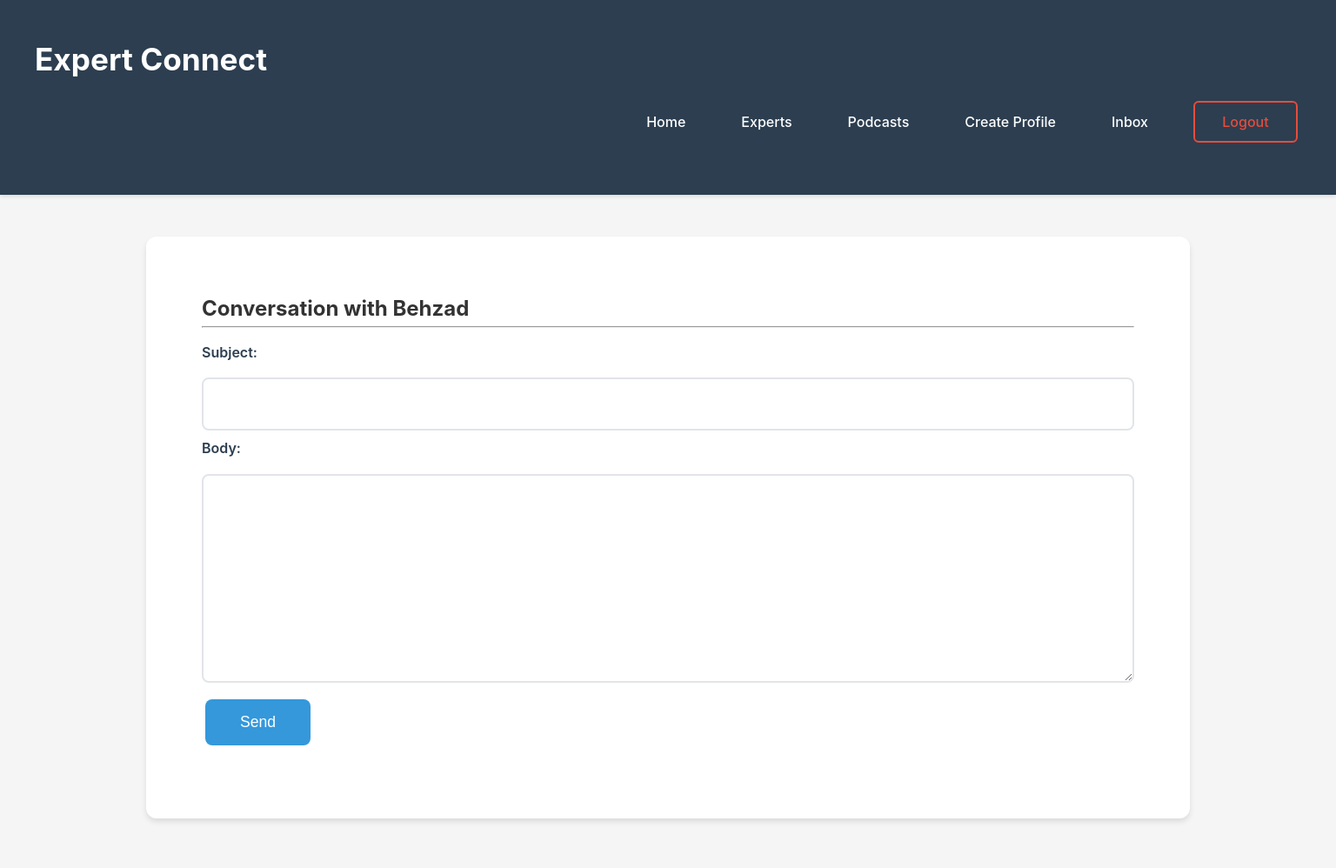
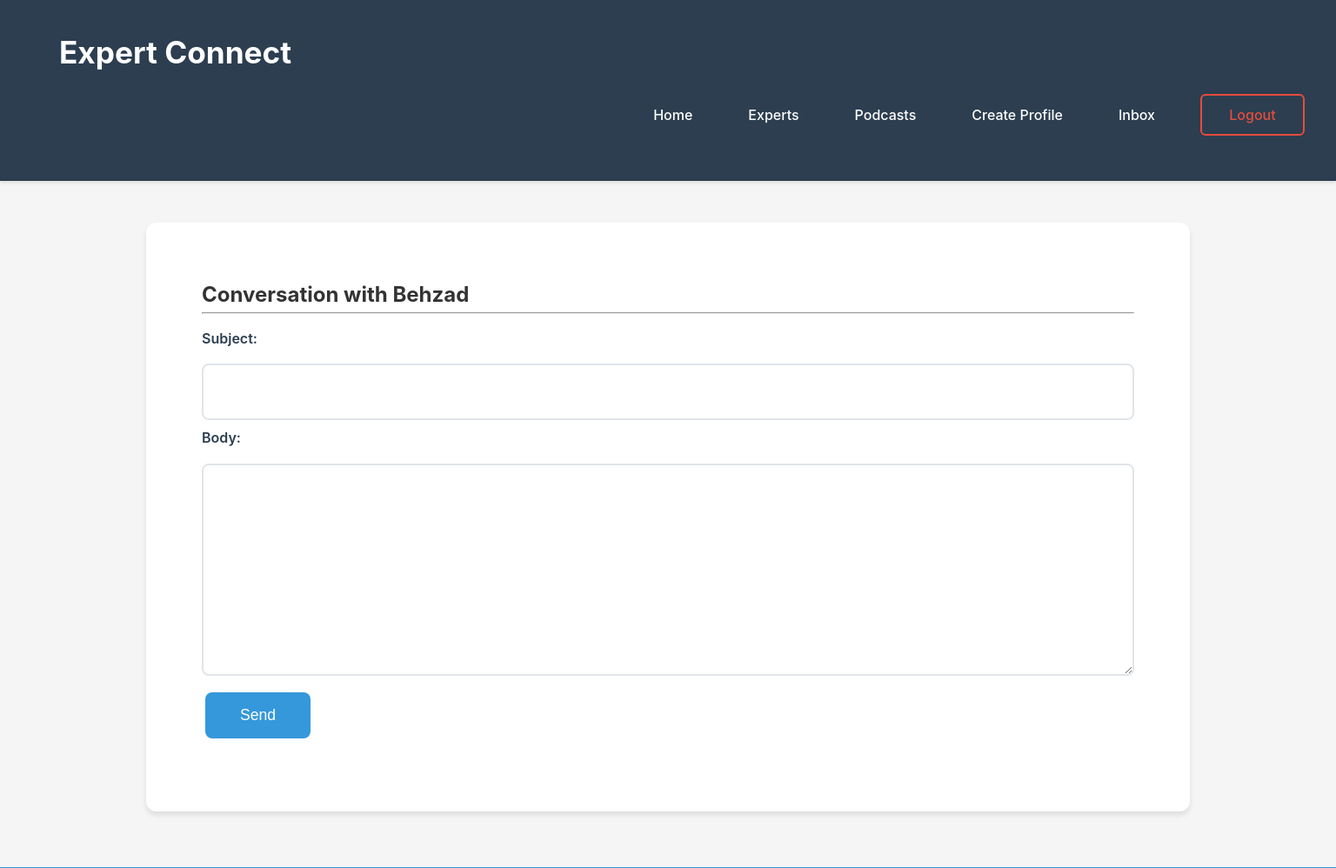
Before and after one commit to behzad17/newexperts, a Django app: page /messages/16/ in a window 1536 px wide. Shown: the top 998 px of the page at 87% size. Run offline with Django 5.2, Linux system fonts and the light colour scheme; a user stored in the database is signed in; data comes from the database, SQL or seed files in the repository.

Commit message:
Fix template syntax error and update header padding to 2rem for desktop and large desktop

```diff
--- a/expert_connect/templates/base.html
+++ b/expert_connect/templates/base.html
@@ -497,7 +497,12 @@
       /* Large Desktop Styles (1440px and up) */
       @media (min-width: 1440px) {
         header {
-          padding: 2.5rem;
+          padding: 2rem;
+        }
+
+        .header-container {
+          max-width: 1400px;
+          margin: 0 auto;
         }
 
         header h1 {
@@ -523,7 +528,7 @@
         input,
         textarea,
         select {
-          padding: 1.125rem;
+          padding: 1.25rem;
           font-size: 1.1rem;
         }
       }
```
